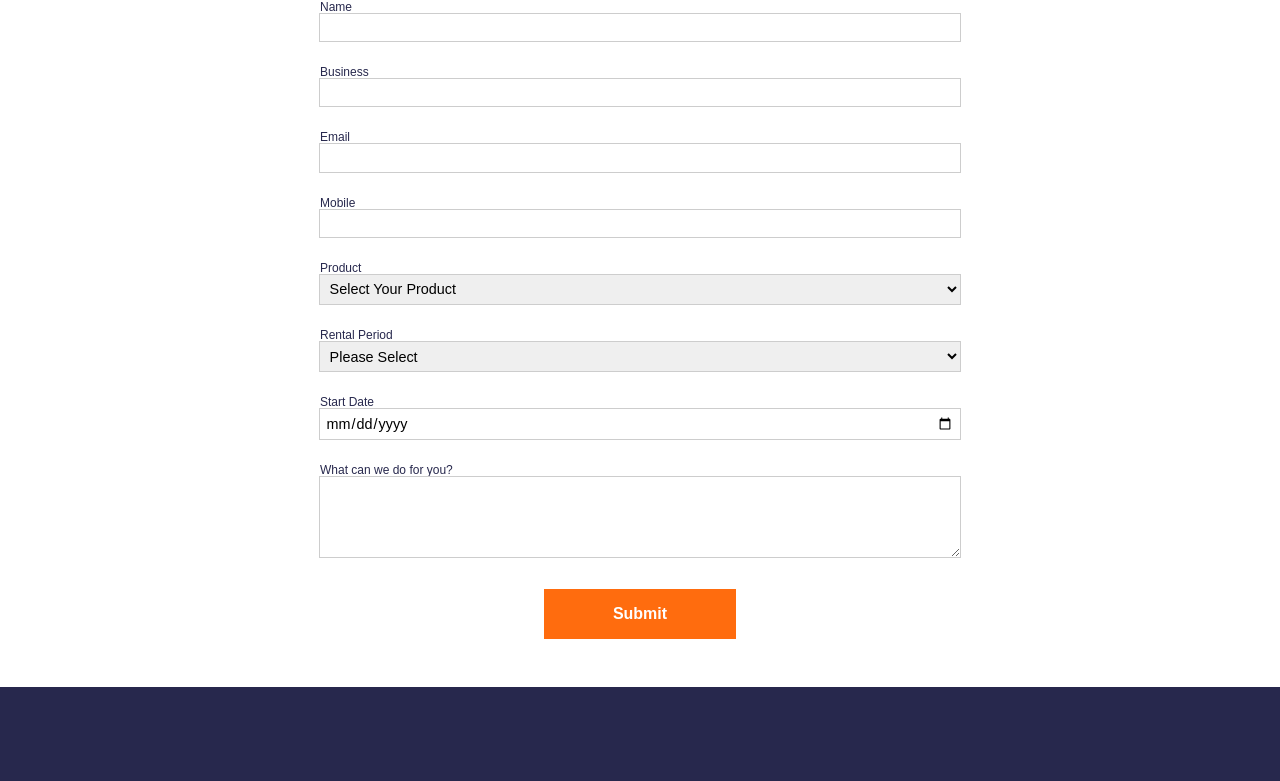
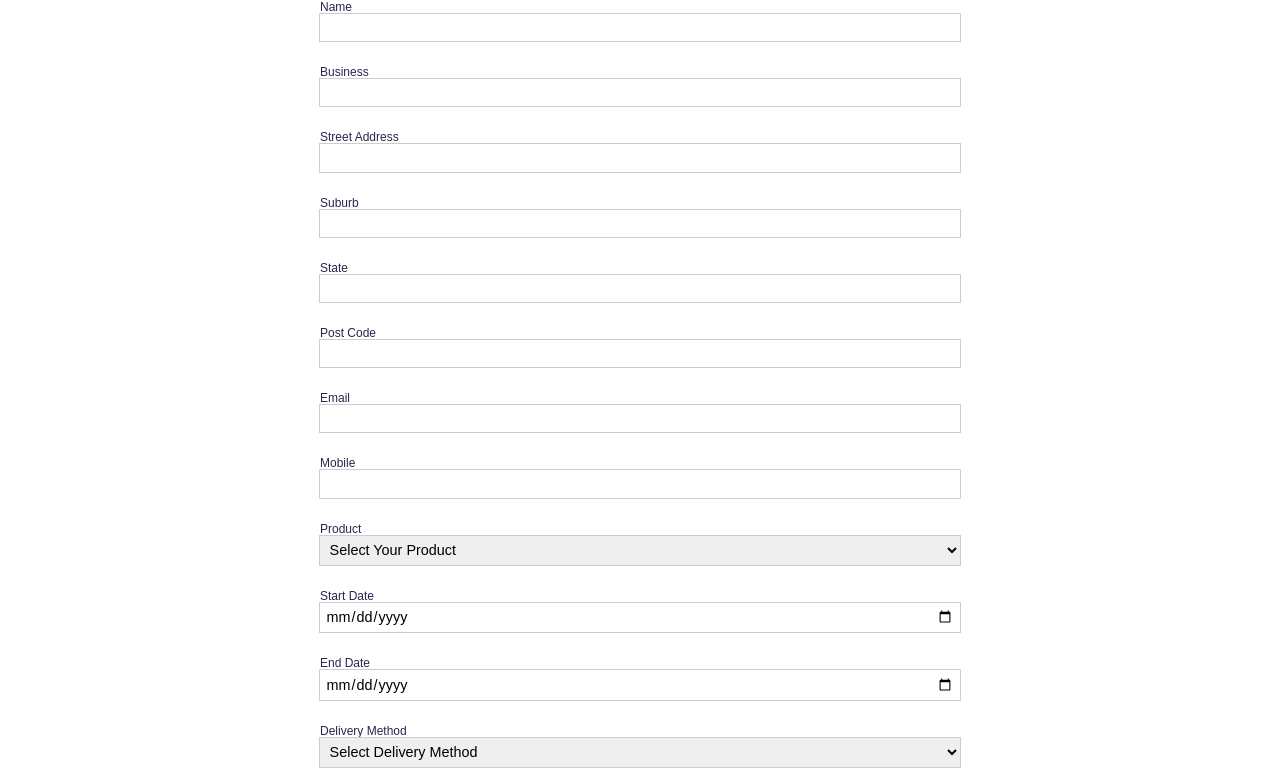
Before and after one commit to sxxb/rentals-now, a React (Vite) app: page / in a window 1280 px wide. Shown: the part 2898-3679 px from the top of the page. Built offline with nearby package versions, Linux system fonts and the light colour scheme; a web font is replaced by a local one.

Commit message:
adjusted contact form & removed 'base' attribute

```diff
--- a/index.html
+++ b/index.html
@@ -9,7 +9,6 @@
     <meta name="viewport" content="width=device-width, initial-scale=1.0" />
     <title>Rentals Now</title>
     <link rel="stylesheet" href="https://use.typekit.net/cyj6clh.css">
-    <base href="/rentals-now/">
   </head>
   <body>
     <div id="root"></div>
--- a/package.json
+++ b/package.json
@@ -1,6 +1,5 @@
 {
   "name": "rentals-now",
-  "homepage" : "https://sxxb.github.io/rentals-now/",
   "private": true,
   "version": "0.0.0",
   "type": "module",
--- a/src/components/Contactform.jsx
+++ b/src/components/Contactform.jsx
@@ -18,13 +18,16 @@ const validate = values => {
     if (!values.product) {
     errors.product = 'Required';
     }
-    if (!values.duration) {
-        errors.duration = 'Required - How long are you looking to rent this product for?';
-    }
     if (!values.startdate) {
         errors.startdate = 'Required - When do you want to begin your rental period? If you do not have a specific date, please select the earliest date you would prefer.';
     } else if (values.startdate < new Date().toISOString().substring(0,10)) {
         errors.startdate = 'Your rental period cannot start in the past.'
+    }
+    if (!values.enddate) {
+        errors.enddate = 'Required - When do you want to end your rental period? If you are unsure, select an approximate date that reflects the length of your rental period'
+    }
+    if (!values.collection) {
+        errors.collection = 'Required - Do you want your tester to be delivered, or do you want to collect it from our Adelaide office?'
     }
     if (!values.query) {
         errors.query = 'Required';
@@ -32,16 +35,23 @@ const validate = values => {
     return errors;
   };
 
+
 export default function ContactForm({product}) {
     const formik = useFormik({
         initialValues: {
             name: "",
             business: "",
+            addressStreet: "",
+            addressSuburb: "",
+            addressState: "",
+            addressPostCode: "",
             email: "",
             mobile: "",
             product: "",
-            duration: "",
             startdate: "",
+            enddate: "",
+            collection: "",
+
             query: ""
         },
         validate,
@@ -61,6 +71,26 @@ export default function ContactForm({product}) {
             <fieldset>
                 <label htmlFor="business">Business</label>
                 <input id="business" name="business" type="text" onChange={formik.handleChange} value={formik.values.business} onBlur={formik.handleBlur}/>
+                <div className="error-placeholder"></div>
+            </fieldset>
+            <fieldset>
+                <label htmlFor="addressStreet">Street Address</label>
+                <input id="addressStreet" name="addressStreet" type="text" onChange={formik.handleChange} value={formik.values.addressStreet} onBlur={formik.handleBlur} required/>
+                <div className="error-placeholder"></div>
+            </fieldset>
+            <fieldset>
+                <label htmlFor="addressSuburb">Suburb</label>
+                <input id="addressSuburb" name="addressSuburb" type="text" onChange={formik.handleChange} value={formik.values.address} onBlur={formik.handleBlur} required/>
+                <div className="error-placeholder"></div>
+            </fieldset>
+            <fieldset>
+                <label htmlFor="addressState">State</label>
+                <input id="addressState" name="addressState" type="text" onChange={formik.handleChange} value={formik.values.addressState} onBlur={formik.handleBlur} required/>
+                <div className="error-placeholder"></div>
+            </fieldset>
+            <fieldset>
+                <label htmlFor="addressPostCode">Post Code</label>
+                <input id="addressPostCode" name="addressPostCode" type="text" onChange={formik.handleChange} value={formik.values.addressPostCode} onBlur={formik.handleBlur} required/>
                 <div className="error-placeholder"></div>
             </fieldset>
             <fieldset>
@@ -90,23 +120,28 @@ export default function ContactForm({product}) {
                 </div>
             </fieldset>
             <fieldset>
-                <label htmlFor="duration">Rental Period</label>
-                <select id="duration" name="duration" onChange={formik.handleChange} value={formik.values.duration} onBlur={formik.handleBlur} required>
-                    <option value="">Please Select</option>
-                    <option value="Daily">Daily</option>
-                    <option value="Weekly">Weekly</option>
-                    <option value="Fortnightly">Fortnightly</option>
-                    <option value="Monthly">Monthly</option>
-                </select>
+                <label htmlFor="startdate">Start Date</label>
+                <input id="startdate" name="startdate" type="date" min={formik.values.startdate} onChange={formik.handleChange} value={formik.values.startdate} onBlur={formik.handleBlur} required />
                 <div className="error-placeholder">
-                    {formik.touched.duration && formik.errors.duration ? <>{formik.errors.duration}</> : null}
+                    {formik.touched.startdate && formik.errors.startdate ? <>{formik.errors.startdate}</> : null}
                 </div>
             </fieldset>
             <fieldset>
-                <label htmlFor="startdate">Start Date</label>
-                <input id="startdate" name="startdate" type="date" min={new Date().toISOString().substring(0,10)} onChange={formik.handleChange} value={formik.values.startdate} onBlur={formik.handleBlur} required />
+                <label htmlFor="enddate">End Date</label>
+                <input id="enddate" name="enddate" type="date" min={new Date().toISOString().substring(0,10)} onChange={formik.handleChange} value={formik.values.enddate} onBlur={formik.handleBlur} required />
                 <div className="error-placeholder">
-                    {formik.touched.startdate && formik.errors.startdate ? <>{formik.errors.startdate}</> : null}
+                    {formik.touched.enddate && formik.errors.enddate ? <>{formik.errors.enddate}</> : null}
+                </div>
+            </fieldset>
+            <fieldset>
+                <label htmlFor="collection">Delivery Method</label>
+                <select name="collection" id="collection" onChange={formik.handleChange} value={formik.values.collection} onBlur={formik.handleBlur} required>
+                    <option value="">Select Delivery Method</option>
+                    <option value="Delivery">Delivery</option>
+                    <option value="Pickup">Pickup From Adelaide Office</option>
+                </select>
+                <div className="error-placeholder">
+                    {formik.touched.collection && formik.errors.collection ? <>{formik.errors.collection}</> : null}
                 </div>
             </fieldset>
             <fieldset>
```
